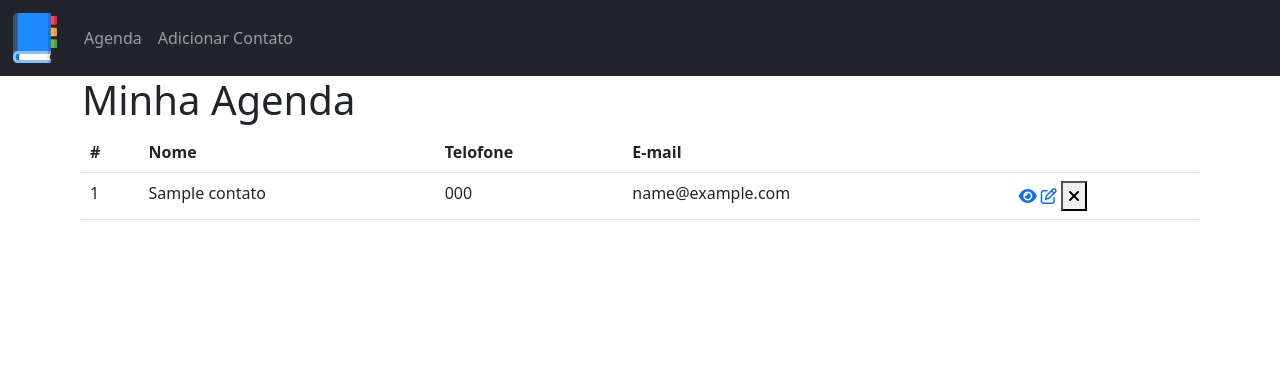
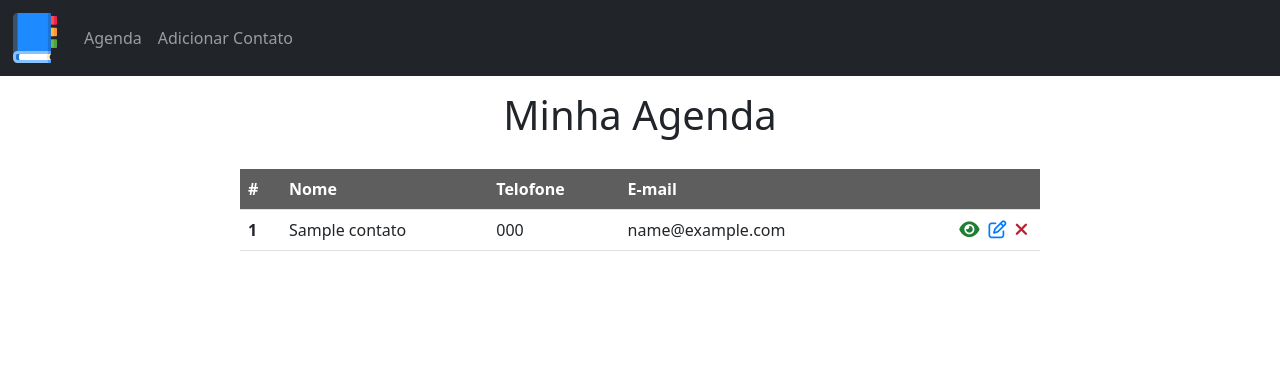
Before and after one commit to rafael13almeida/Agenda, a PHP site: page / in a window 1280 px wide. Shown: the top 376 px of the page. Run offline with PHP 8.4, Linux system fonts and the light colour scheme; tables that the repository leaves empty or names only in its code hold one stand-in row (values such as "Sample post"); a stand-in replaces the project's code that opens the database connection; some libraries are stand-ins or nearby versions.

Commit message:
Atualizando a Home

```diff
--- a/css/styles.css
+++ b/css/styles.css
@@ -2,3 +2,68 @@
     width: 50px;
     margin-left: 10px;
 }
+
+#titulo {
+    text-align: center;
+    margin: 15px 0 30px;
+}
+
+/* HOME */
+
+#contatos-tabela {
+    max-width: 800px;
+    margin: 0 auto;
+}
+
+#contatos-tabela thead {
+    color: #FFF;
+    background-color: #5e5e5e;
+}
+
+.col-id {
+    font-weight: bold;
+}
+
+.actions {
+    text-align: right;
+    width: 150px;
+}
+
+.actions i {
+    font-size: 18px;
+    margin-right: 5px;
+}
+
+.check-icon {
+    color: #1E7E34;
+}
+
+.edit-icon {
+    color: #007BFF;
+}
+
+.delete-btn {
+    background-color: transparent;
+    border: none;
+    padding: 0;
+}
+
+.delete-icon {
+    color: #BD2130;
+}
+
+
+#lista-vazia {
+    text-align: center;
+}
+
+#msg {
+    color: #155724;
+    background-color: #D4eDDa;
+    border: 1px solid #C3E6CB;
+    padding: 10PX;
+    text-align: center;
+    max-width: 500px;
+    margin: 0 auto;
+    margin-top: 30px;
+}
--- a/index.php
+++ b/index.php
@@ -4,7 +4,7 @@ include_once("templates/header.php");
 
 <div class="container">
     <?php if(isset($printMsg) && $printMsg != ''): ?>
-        <p id="msg"><?= $printMsg ?>z</p>
+        <p id="msg"><?= $printMsg ?></p>
     <?php endif; ?>
     <h1 id="titulo">Minha Agenda</h1>
     <?php if(count($contatos) > 0 ): ?>
@@ -21,14 +21,14 @@ include_once("templates/header.php");
             <tbody>
                 <?php foreach($contatos as $contato): ?>
                     <tr>
-                        <td scope="row"><?= $contato["id"] ?></td>
+                        <td scope="row" class="col-id"><?= $contato["id"] ?></td>
                         <td scope="row"><?= $contato["nome"] ?></td>
                         <td scope="row"><?= $contato["telefone"] ?></td>
                         <td scope="row"><?= $contato["email"] ?></td>
                         <td class="actions">
                             <a href="#"><i class="fas fa-eye check-icon"></i></a>
                             <a href="#"><i class="far fa-edit edit-icon"></i></a>
-                            <button type="submit"><i class="fas fa-times delete-icon"></i></button>
+                            <button type="submit" class="delete-btn"><i class="fas fa-times delete-icon"></i></button>
                         </td>
                     </tr>
                 <?php endforeach; ?>
```
